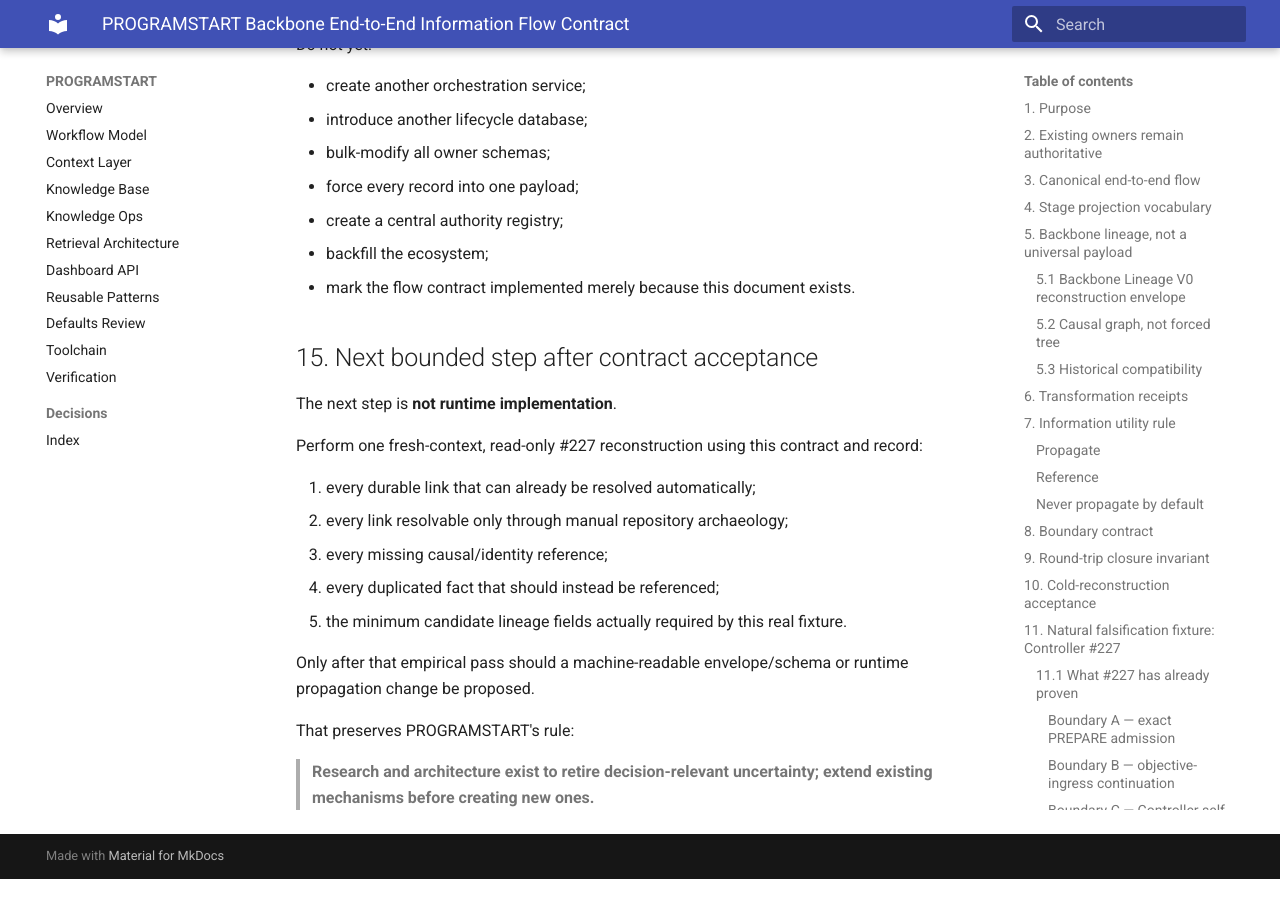
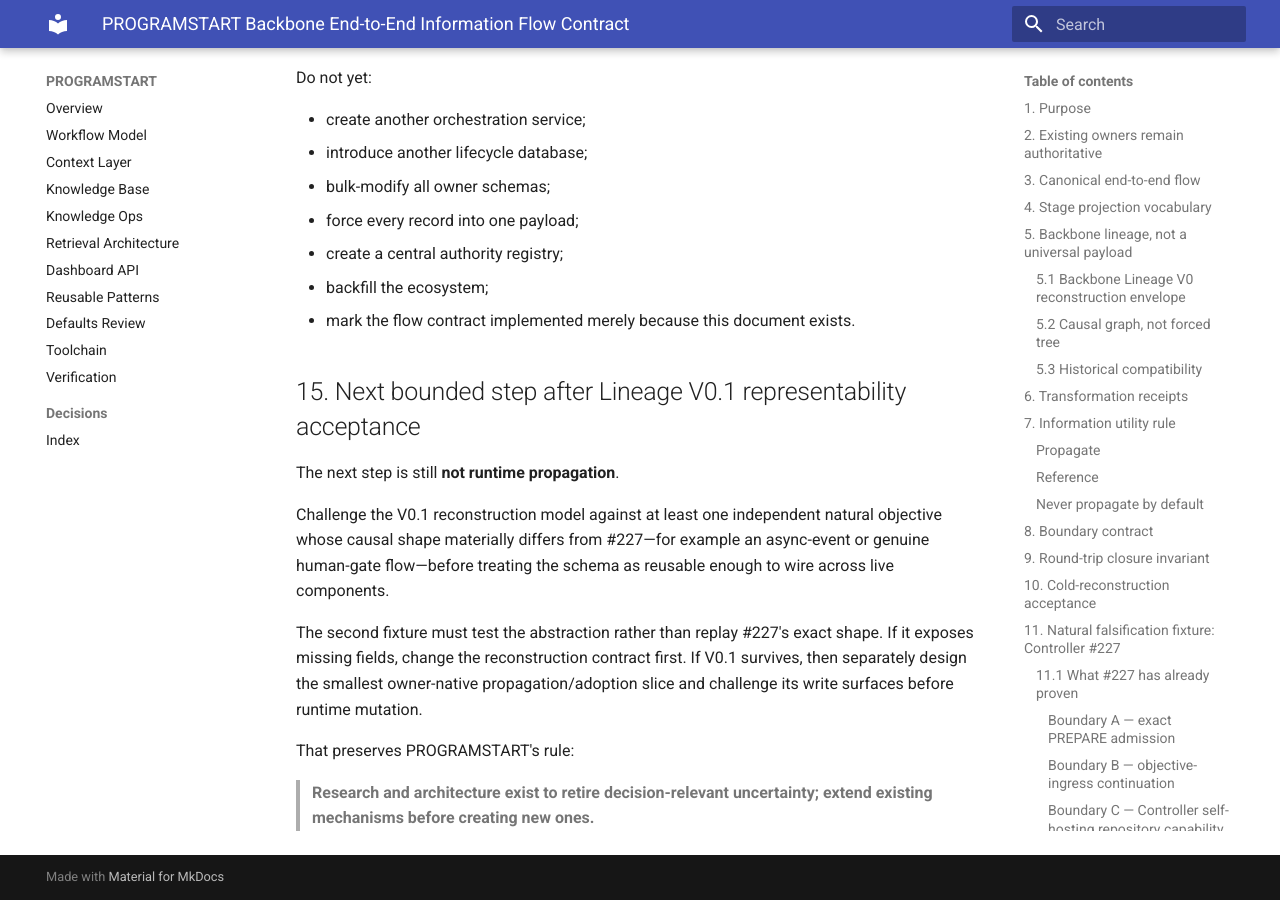
Before and after one commit to GrahamArdent/PROGRAMSTART, an MkDocs documentation site: the page built from docs/PROGRAMSTART_BACKBONE_END_TO_END_INFORMATION_FLOW.md, in a window 1280 px wide and 900 px high, scrolled down 15878 px. Built offline with MkDocs 1.6.1 and Material for MkDocs 9.7.7, drawn with Linux system fonts in a browser that asks for light colours; before the commit the page ends 16757 px from its top, so only the background shows below that; some of the changed text lies outside the part shown.

Commit message:
docs: reconcile accepted lineage v0 status

```diff
--- a/docs/PROGRAMSTART_BACKBONE_END_TO_END_INFORMATION_FLOW.md
+++ b/docs/PROGRAMSTART_BACKBONE_END_TO_END_INFORMATION_FLOW.md
@@ -466,14 +466,15 @@
 
 **EXPLICITLY DEFERRED / NON-BLOCKING FOR THIS CONTRACT.**
 
-Not implemented here:
+Not implemented by the architecture contract itself:
 
-- JSON schema for the lineage envelope;
-- Controller runtime propagation;
+- live Controller/Paths/Compute/Execution Node lineage propagation;
 - Matrix lineage projection;
 - Evidence Spine indexing changes;
 - automatic cold-reconstruction CLI/API;
 - historical migration/backfill.
+
+The bounded V0.1 reconstruction schema and first natural fixture are now defined separately and remain non-authoritative.
 
 Those are follow-on implementation candidates only if this architecture survives natural fixtures. Their absence means **not implemented**, not a failed documentation contract.
 
@@ -549,19 +550,13 @@
 - backfill the ecosystem;
 - mark the flow contract implemented merely because this document exists.
 
-## 15. Next bounded step after contract acceptance
+## 15. Next bounded step after Lineage V0.1 representability acceptance
 
-The next step is **not runtime implementation**.
+The next step is still **not runtime propagation**.
 
-Perform one fresh-context, read-only #227 reconstruction using this contract and record:
+Challenge the V0.1 reconstruction model against at least one independent natural objective whose causal shape materially differs from #227—for example an async-event or genuine human-gate flow—before treating the schema as reusable enough to wire across live components.
 
-1. every durable link that can already be resolved automatically;
-2. every link resolvable only through manual repository archaeology;
-3. every missing causal/identity reference;
-4. every duplicated fact that should instead be referenced;
-5. the minimum candidate lineage fields actually required by this real fixture.
-
-Only after that empirical pass should a machine-readable envelope/schema or runtime propagation change be proposed.
+The second fixture must test the abstraction rather than replay #227's exact shape. If it exposes missing fields, change the reconstruction contract first. If V0.1 survives, then separately design the smallest owner-native propagation/adoption slice and challenge its write surfaces before runtime mutation.
 
 That preserves PROGRAMSTART's rule:
 
```
